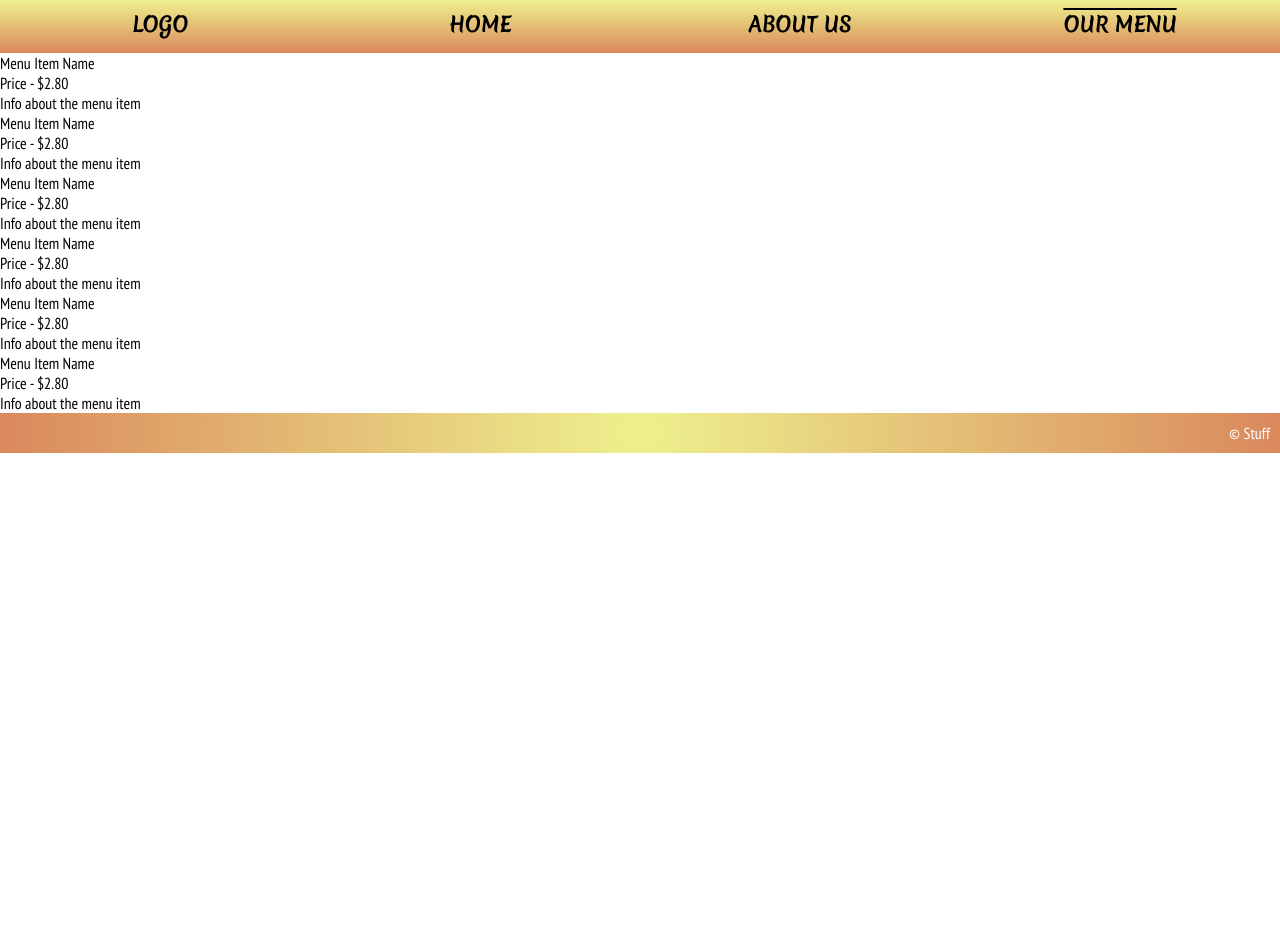
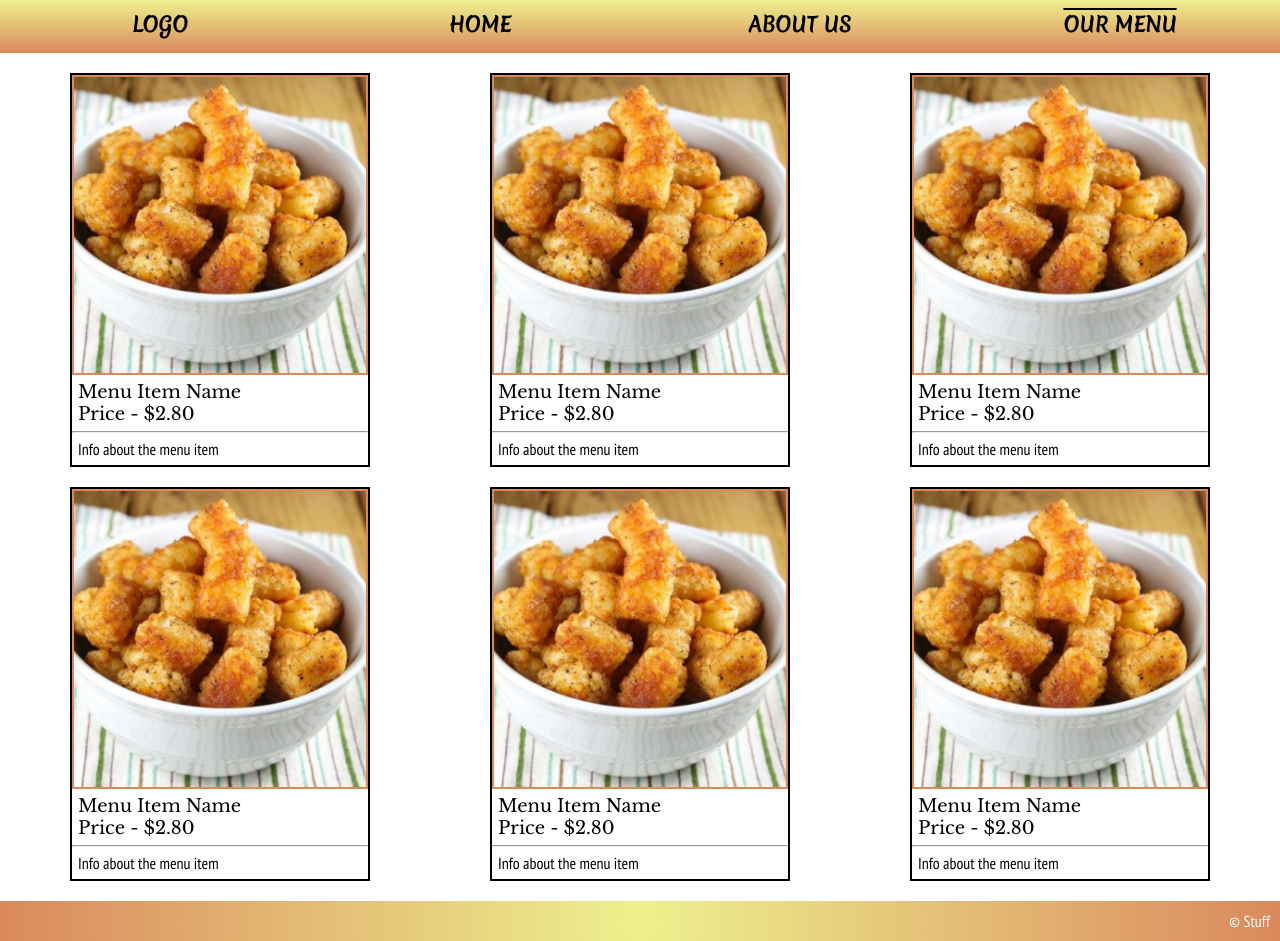
Before and after one commit to MrCookiefries/FireHouseCoffeeShop, a plain HTML site: page menu.html in a window 1280 px wide. Before the commit the page ends 800 px from the top, so only its background shows below. Drawn offline with nearby package versions, Linux system fonts and the light colour scheme.

Commit message:
Mess around with the menu page

```diff
--- a/css/master.css
+++ b/css/master.css
@@ -251,6 +251,41 @@ html {
   font-weight: normal;
 }
 /* Menu */
+.food {
+  display: grid;
+  grid-template-columns: repeat(3, 1fr);
+  grid-gap: 20px;
+  padding: 20px;
+}
+.food .wrapper {
+  display: flex;
+  align-items: center;
+  justify-content: center;
+}
+.food figure {
+  width: 300px;
+  height: auto;
+  border: 2px solid hsl(0, 0%, 0%);
+}
+.food figure .top .photo {
+  width: 100%;
+  height: 300px;
+  background-image-position: center;
+  background-size: cover;
+  background-repeat: no-repeat;
+  border: 2px solid hsl(21, 63%, 61%);
+  background-image: url("../assets/taterTots.png");
+}
+.food figure .top div.text {
+  padding: 6px;
+}
+.food figure .top div.text p {
+  font-size: 18px;
+  font-family: 'Libre Baskerville', serif;
+}
+.food figure p.description {
+  padding: 6px;
+}
 /* Footer */
 .footer {
   grid-area: footer;
--- a/menu.html
+++ b/menu.html
@@ -21,66 +21,84 @@
         </ul>
       </header>
       <section class="food">
+        <div class="wrapper">
           <figure>
             <div class="top">
               <div class="photo"></div>
-            <div>
+              <div class="text">
                 <p>Menu Item Name</p>
                 <p>Price - $2.80</p>
               </div>
             </div>
-          <p>Info about the menu item</p>
+            <hr>
+            <p class="description">Info about the menu item</p>
           </figure>
+        </div>
+        <div class="wrapper">
           <figure>
             <div class="top">
               <div class="photo"></div>
-            <div>
+              <div class="text">
                 <p>Menu Item Name</p>
                 <p>Price - $2.80</p>
               </div>
             </div>
-          <p>Info about the menu item</p>
+            <hr>
+            <p class="description">Info about the menu item</p>
           </figure>
+        </div>
+        <div class="wrapper">
           <figure>
             <div class="top">
               <div class="photo"></div>
-            <div>
+              <div class="text">
                 <p>Menu Item Name</p>
                 <p>Price - $2.80</p>
               </div>
             </div>
-          <p>Info about the menu item</p>
+            <hr>
+            <p class="description">Info about the menu item</p>
           </figure>
+        </div>
+        <div class="wrapper">
           <figure>
             <div class="top">
               <div class="photo"></div>
-            <div>
+              <div class="text">
                 <p>Menu Item Name</p>
                 <p>Price - $2.80</p>
               </div>
             </div>
-          <p>Info about the menu item</p>
+            <hr>
+            <p class="description">Info about the menu item</p>
           </figure>
+        </div>
+        <div class="wrapper">
           <figure>
             <div class="top">
               <div class="photo"></div>
-            <div>
+              <div class="text">
                 <p>Menu Item Name</p>
                 <p>Price - $2.80</p>
               </div>
             </div>
-          <p>Info about the menu item</p>
+            <hr>
+            <p class="description">Info about the menu item</p>
           </figure>
+        </div>
+        <div class="wrapper">
           <figure>
             <div class="top">
               <div class="photo"></div>
-            <div>
+              <div class="text">
                 <p>Menu Item Name</p>
                 <p>Price - $2.80</p>
               </div>
             </div>
-          <p>Info about the menu item</p>
+            <hr>
+            <p class="description">Info about the menu item</p>
           </figure>
+        </div>
       </section>
       <footer class="footer">
         <p>&copy; Stuff</p>
```
Also changed, not shown: assets/taterTots.png (added). Lines whose indentation alone changed are shown as unchanged.
